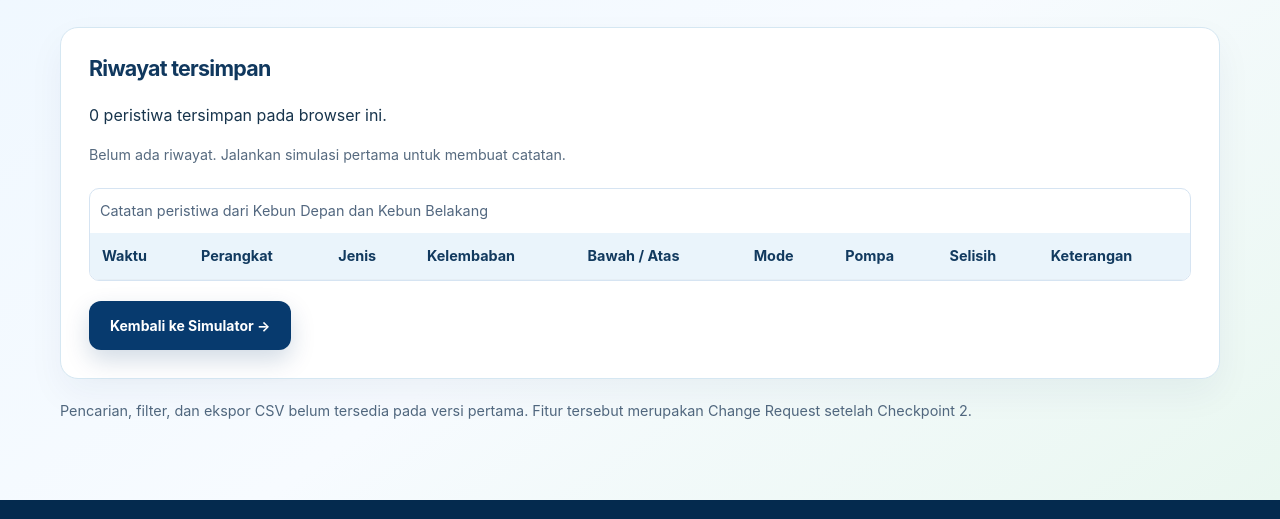
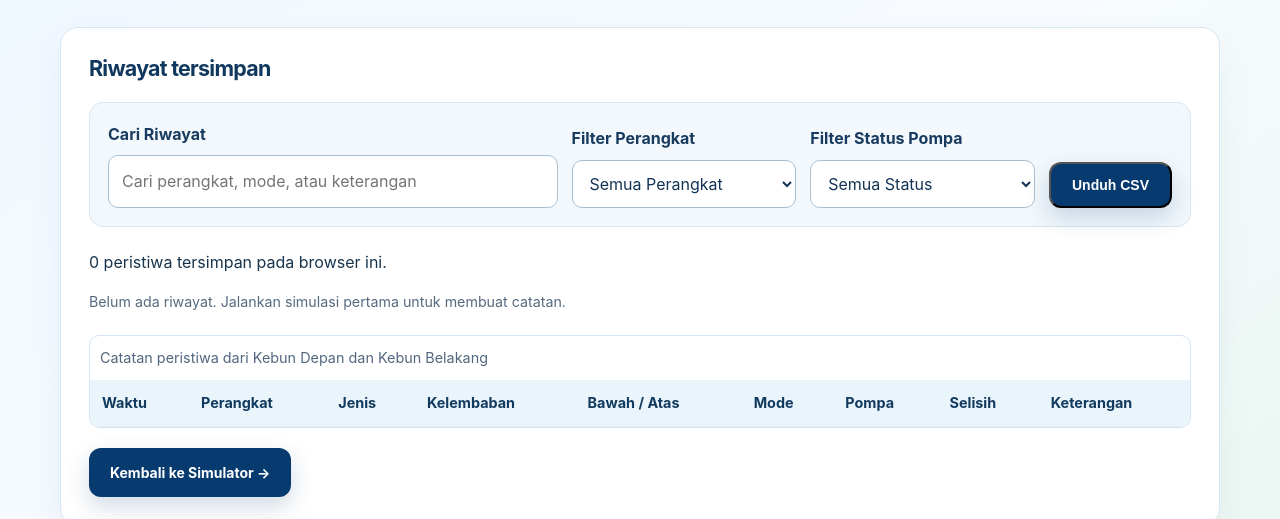
Before and after one commit to dafategaralrasya/steampreanuer-solaris, a plain HTML site: page src/riwayat.html in a window 1280 px wide. Shown: the part 270-789 px from the top of the page. Drawn offline with Linux system fonts and the light colour scheme.

Commit message:
fitur: tambah tampilan pencarian filter dan CSV riwayat

```diff
--- a/src/css/simulator.css
+++ b/src/css/simulator.css
@@ -41,3 +41,57 @@
 [hidden] { display: none !important; }
 @media (max-width: 850px) { .sim-layout { grid-template-columns: 1fr; } }
 @media (max-width: 540px) { .sim-container { padding-top: 34px; } .sim-panel { padding: 18px; } .sim-two-col { grid-template-columns: 1fr; gap: 0; } .sim-stats { gap: 8px; } .sim-stats > div { padding: 12px; } .sim-stats strong { font-size: 1.14rem; } }
+
+/* Change Request: pencarian dan filter halaman Riwayat */
+.riwayat-filter {
+  display: grid;
+  grid-template-columns: minmax(180px, 2fr)
+                         minmax(150px, 1fr)
+                         minmax(140px, 1fr)
+                         auto;
+  gap: 14px;
+  align-items: end;
+  padding: 18px;
+  margin: 18px 0 22px;
+  border: 1px solid #d5e7f2;
+  border-radius: 14px;
+  background: #f2f8fc;
+}
+
+.riwayat-filter-item {
+  min-width: 0;
+}
+
+.riwayat-filter-item label {
+  display: block;
+  margin: 0 0 8px;
+  font-weight: 700;
+  color: #183b5f;
+}
+
+.riwayat-filter-item input,
+.riwayat-filter-item select {
+  width: 100%;
+  min-height: 46px;
+}
+
+.riwayat-filter-aksi .btn {
+  min-height: 46px;
+  width: 100%;
+  white-space: nowrap;
+  cursor: pointer;
+}
+
+@media (max-width: 900px) {
+  .riwayat-filter {
+    grid-template-columns: repeat(2, minmax(0, 1fr));
+  }
+}
+
+@media (max-width: 540px) {
+  .riwayat-filter {
+    grid-template-columns: 1fr;
+    padding: 14px;
+    gap: 12px;
+  }
+}
--- a/src/riwayat.html
+++ b/src/riwayat.html
@@ -21,9 +21,46 @@
       <h1>Riwayat Smart Irrigation</h1>
       <p>Rekap pembacaan dan kontrol kedua kebun yang tersimpan pada browser ini. Bukan telemetry nyata.</p></div>
     <section class="sim-panel"><h2>Riwayat tersimpan</h2>
+<div class="riwayat-filter" aria-label="Pencarian dan filter riwayat">
+  <div class="riwayat-filter-item">
+    <label for="cari-riwayat">Cari Riwayat</label>
+    <input
+      type="search"
+      id="cari-riwayat"
+      placeholder="Cari perangkat, mode, atau keterangan"
+      autocomplete="off"
+    >
+  </div>
+
+  <div class="riwayat-filter-item">
+    <label for="filter-perangkat">Filter Perangkat</label>
+    <select id="filter-perangkat">
+      <option value="">Semua Perangkat</option>
+      <option value="depan">Kebun Depan</option>
+      <option value="belakang">Kebun Belakang</option>
+    </select>
+  </div>
+
+  <div class="riwayat-filter-item">
+    <label for="filter-pompa">Filter Status Pompa</label>
+    <select id="filter-pompa">
+      <option value="">Semua Status</option>
+      <option value="ON">ON</option>
+      <option value="OFF">OFF</option>
+    </select>
+  </div>
+
+  <div class="riwayat-filter-item riwayat-filter-aksi">
+    <button type="button" id="unduh-csv" class="btn btn-primary">
+      Unduh CSV
+    </button>
+  </div>
+</div>
+
       <p id="jumlah-riwayat" aria-live="polite">Memuat data...</p>
       <p id="riwayat-error" class="sim-message" data-status="salah" role="alert" hidden></p>
       <p id="riwayat-kosong" class="sim-hint" hidden>Belum ada riwayat. Jalankan simulasi pertama untuk membuat catatan.</p>
+      <p id="data-tidak-ditemukan" class="sim-hint" aria-live="polite" hidden>Data tidak ditemukan</p>
       <div class="sim-table-wrap"><table class="sim-table">
         <caption>Catatan peristiwa dari Kebun Depan dan Kebun Belakang</caption>
         <thead><tr><th>Waktu</th><th>Perangkat</th><th>Jenis</th><th>Kelembaban</th><th>Bawah / Atas</th><th>Mode</th><th>Pompa</th><th>Selisih</th><th>Keterangan</th></tr></thead>
```
